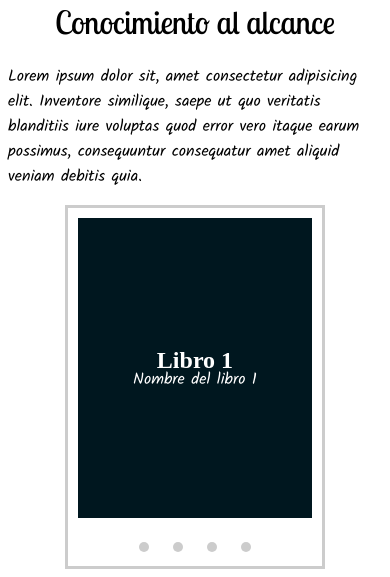
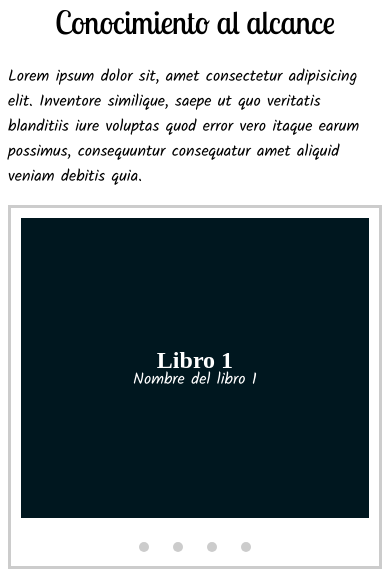
Before and after one commit to ShairaBronstein/Ptoyecto-final, a PHP site: the page made by pantalla principal.html in a window 390 px wide; the page is wider, and only the part inside the window is pictured. Shown: the part 331-908 px from the top of that part. Run offline with PHP 8.4, Linux system fonts and the light colour scheme.

Commit message:
Carrusel (de vuelta, faalta una banda)

```diff
--- a/css/style.css
+++ b/css/style.css
@@ -138,7 +138,7 @@ p{
     #libro4:checked ~ #controls label:nth-last-child(1) {
        margin: 0;
     }
-    #libros {
+    #libross {
        max-width: calc(100% - 140px);
        margin: 0 auto;
     }
```
